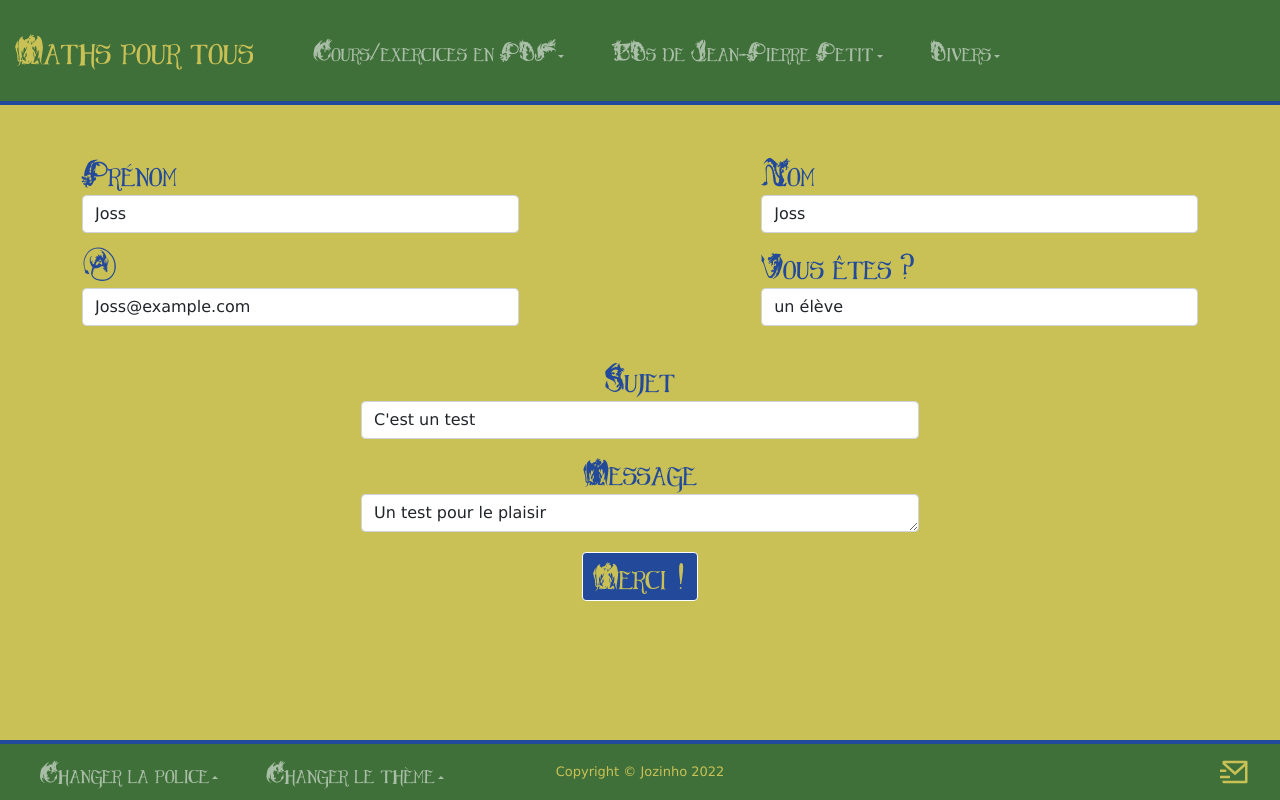
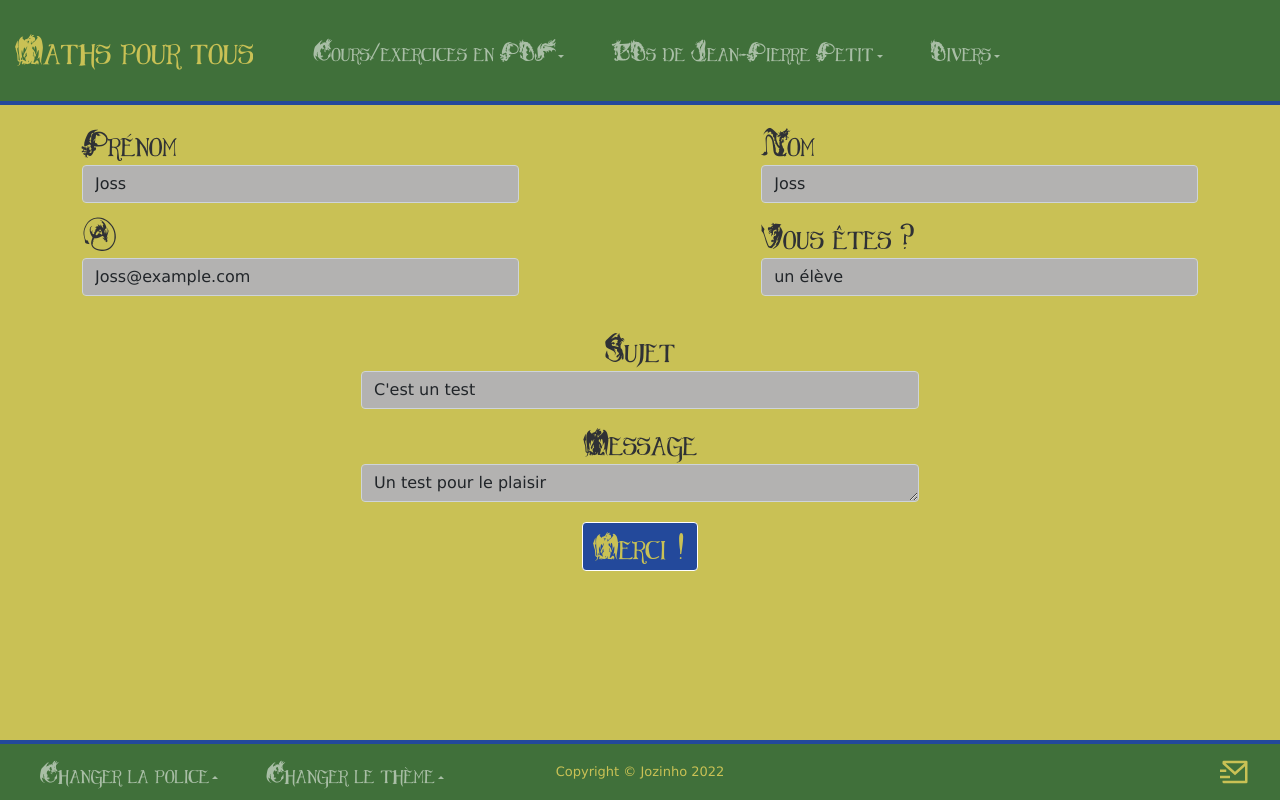
Before and after one commit to jozinho22/maths, a React (Create React App) app: page / in a window 1280 px wide. Both pictures are taken after a click on the icon 1235 px from the left and 772 px from the top of the page. Built offline with nearby package versions, Linux system fonts and the light colour scheme.

Commit message:
fix contact input color

```diff
--- a/src/App.css
+++ b/src/App.css
@@ -43,7 +43,7 @@
 
 .Brazil {
   background: var(--back-color);
-  color: var(--front-color);
+  color: var(--dark-color);
   /* --navbar-color:  #2e3235; */
   --navbar-color: var(--green-color);
   --back-color: var(--yellow-color);
--- a/src/components/contact/Contact.css
+++ b/src/components/contact/Contact.css
@@ -19,6 +19,7 @@
 .form-control {
     font-size: small;
     font-family: Verdana, Geneva, Tahoma, sans-serif;
+    background-color: var(--grey-light-color);
 }
 
 .ContactType, .FirstName, .LastName, .Email {
@@ -44,11 +45,14 @@
 
 .ContactButton {
     text-align: center;
+    margin-bottom: 0px;
+    margin-top: 20px;
 }
 
 @media (min-width: 768px) {
     .Form {
         font-size: medium;
+        margin-top: -30px;
     }
 }
 
```
